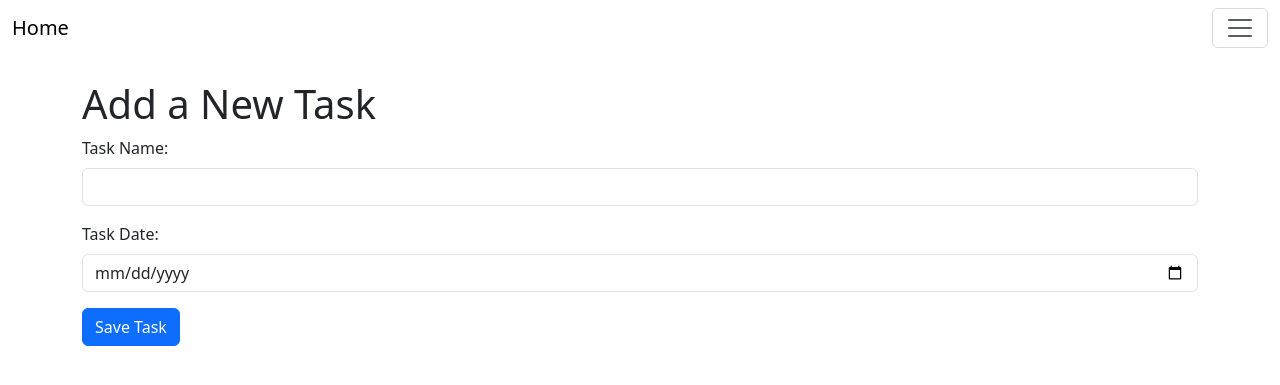
After one commit to pfonsecaUTRGV/fall2026, a Django app: page /task/add_task/ in a window 1280 px wide. The commit adds this page. Shown: the top 385 px of the page. Run offline with Django 5.2, Linux system fonts and the light colour scheme; some libraries are stand-ins or nearby versions.

Commit message:
Added the new_task feature

```diff
--- /dev/null
+++ b/classApp/app/fall2026/templates/task/add_task.html
@@ -0,0 +1,21 @@
+{% extends 'task/base.html' %}
+{% block content %}
+
+<h1>Add a New Task</h1>
+
+<form method="POST">
+    {% csrf_token %}
+
+    <label class="form-label">Task Name:</label>
+    <input class="form-control" type="text"
+           name="title" required>
+
+    <label class="form-label mt-3">Task Date:</label>
+    <input class="form-control" type="date"
+           name="date" required>
+
+    <button class="btn btn-primary mt-3"
+            type="submit">Save Task</button>
+</form>
+
+{% endblock %}
--- /dev/null
+++ b/classApp/app/fall2026/templates/task/base.html
@@ -0,0 +1,52 @@
+<!doctype html>
+<html lang="en">
+  <head>
+    <meta charset="utf-8">
+    <meta name="viewport" content="width=device-width, initial-scale=1">
+    <title>Fall 2026</title>
+    <link href="https://cdn.jsdelivr.net/npm/bootstrap@6.0.0-alpha.1/dist/css/bootstrap.min.css" rel="stylesheet" integrity="sha384-B/GM4XqrwHnWXNOWMbloTmrYXZg10cakYGmpfsR/bbzQ6JAJI4ihuyADKLnBgrCe" crossorigin="anonymous">
+  </head>
+
+<body>
+
+  <nav class="navbar sm:navbar-expand bg-1 fg-2">
+  <div class="container-fluid">
+    <a class="navbar-brand" href="#">Home</a>
+    <button class="btn-icon navbar-toggler" type="button" data-bs-toggle="drawer" data-bs-target="#navbarNav" aria-controls="navbarNav" aria-expanded="false" aria-label="Toggle navigation">
+      <span class="navbar-toggler-icon" aria-hidden="true"></span>
+    </button>
+    <dialog class="drawer drawer-end" tabindex="-1" id="navbarNav" aria-labelledby="navbarNavLabel">
+      <div class="drawer-header">
+        <h5 class="drawer-title" id="navbarNavLabel">Nav Bar for taks</h5>
+        <button type="button" class="btn-close" data-bs-dismiss="drawer" aria-label="Close"></button>
+      </div>
+      <div class="drawer-body">
+        <ul class="navbar-nav">
+          <li class="nav-item">
+            <a class="nav-link active" aria-current="page" href="#">See Tasks</a>
+          </li>
+          <li class="nav-item">
+            <a class="nav-link" href="#">Add New Taks</a>
+          </li>
+          <li class="nav-item">
+            <a class="nav-link" href="#">Dashboard</a>
+          </li>
+          <li class="nav-item">
+            <a class="nav-link disabled" aria-disabled="true">Disabled</a>
+          </li>
+        </ul>
+      </div>
+    </dialog>
+  </div>
+</nav>
+
+
+  <div class="container mt-4">
+    {% block content %}
+    {% endblock %}
+  </div>
+
+
+</body>
+
+</html>
--- a/classApp/app/fall2026/templates/task/task_list.html
+++ b/classApp/app/fall2026/templates/task/task_list.html
@@ -1,3 +1,5 @@
+{% extends 'task/base.html' %}
+{% block content %}
 <!DOCTYPE html>
 <html>
 <head>
@@ -16,3 +18,4 @@
 		<a href="/tasks/new/">Add New Task</a>
 </body>
 </html>
+{% endblock %}
--- a/classApp/app/fall2026/urls.py
+++ b/classApp/app/fall2026/urls.py
@@ -3,5 +3,6 @@ from . import views
 
 urlpatterns = [
 	path('',views.task_list, name ='task_list'),
+	path('add_task/',views.add_task, name ='add_task'),
 
 ]
--- a/classApp/app/fall2026/views.py
+++ b/classApp/app/fall2026/views.py
@@ -10,3 +10,13 @@ def task_list(request):
 		{'tasks':task}
 
 		)
+
+def add_task(request):
+	if request.method == 'POST':
+		title = request.POST.get('title','').strip()
+		date =  request.POST.get('date','').strip()
+		if title:
+			Task.objects.create(title=title, date = date)
+			return redirect('task_list')
+
+	return render(request,'task/add_task.html')
```
Also changed, not shown: classApp/app/db.sqlite3.
